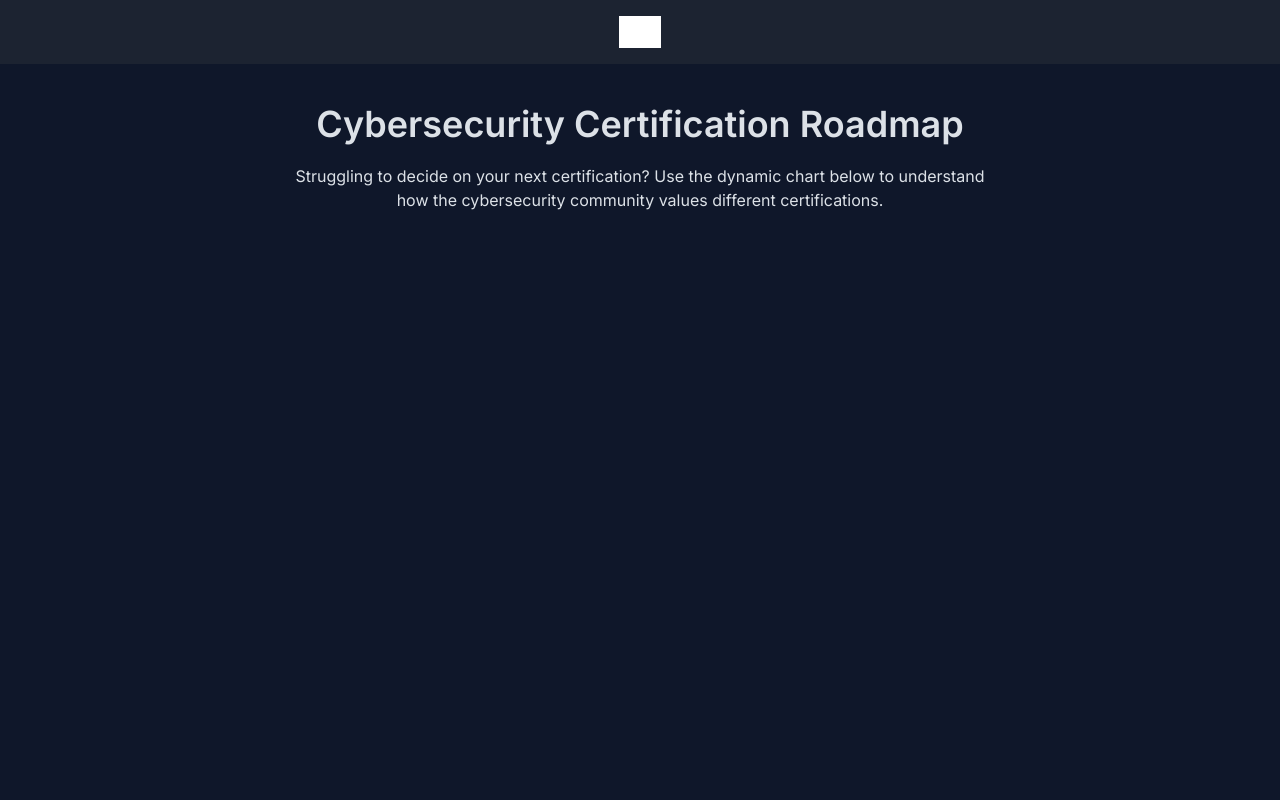
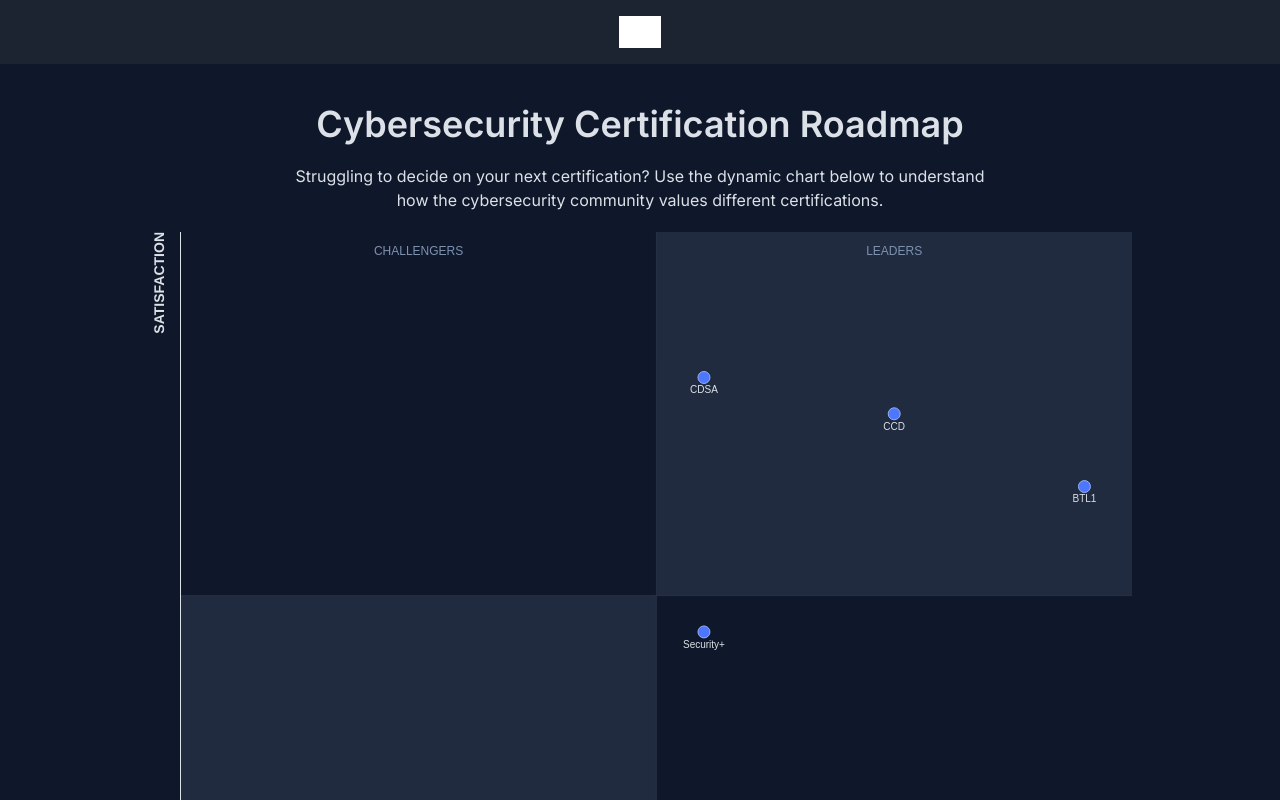
Before and after one commit to ehabhosam/cyberdefenders-chart, a Next.js app: page / in a window 1280 px wide. Shown: the top 800 px of the page. Built offline with nearby package versions, Linux system fonts and the light colour scheme; grey boxes are pictures that could not be loaded.

Commit message:
feat: initial chart ui component based on react-chartjs-2

```diff
--- a/eslint.config.mjs
+++ b/eslint.config.mjs
@@ -5,6 +5,11 @@ import nextTs from "eslint-config-next/typescript";
 const eslintConfig = defineConfig([
   ...nextVitals,
   ...nextTs,
+  {
+    rules: {
+      "@typescript-eslint/no-explicit-any": "off",
+    },
+  },
   // Override default ignores of eslint-config-next.
   globalIgnores([
     // Default ignores of eslint-config-next:
--- a/package.json
+++ b/package.json
@@ -11,11 +11,13 @@
   "dependencies": {
     "@hugeicons/core-free-icons": "^4.0.0",
     "@hugeicons/react": "^1.1.6",
+    "chart.js": "^4.5.1",
     "class-variance-authority": "^0.7.1",
     "clsx": "^2.1.1",
     "next": "16.2.1",
     "radix-ui": "^1.4.3",
     "react": "19.2.4",
+    "react-chartjs-2": "^5.3.1",
     "react-dom": "19.2.4",
     "shadcn": "^4.1.0",
     "tailwind-merge": "^3.5.0",
--- a/src/app/page.tsx
+++ b/src/app/page.tsx
@@ -1,9 +1,26 @@
 import { HeroTitle } from "@/components/hero-title";
+import { Chart } from "@/components/ui/chart";
 
 export default function Home() {
+  const chartData = [
+    { x: 75, y: 75, label: "CCD" },
+    { x: 55, y: 80, label: "CDSA" },
+    { x: 95, y: 65, label: "BTL1" },
+    { x: 55, y: 45, label: "Security+" },
+    // ... insert your real data here
+  ];
   return (
     <main className="flex-1 py-10">
       <HeroTitle />
+      <div className="max-w-5xl mx-auto">
+        <Chart
+          data={chartData}
+          xMax={100}
+          yMax={100}
+          xLabel="MARKET PRESENCE"
+          yLabel="SATISFACTION"
+        />
+      </div>
     </main>
   );
 }
--- /dev/null
+++ b/src/components/ui/chart.tsx
@@ -0,0 +1,238 @@
+"use client";
+
+import { useMemo } from "react";
+import {
+  Chart as ChartJS,
+  LinearScale,
+  PointElement,
+  LineElement,
+  Tooltip,
+  Legend,
+  ChartOptions,
+  Plugin,
+} from "chart.js";
+import { Scatter } from "react-chartjs-2";
+import { cn } from "@/lib/utils";
+
+// register necessary components for chart.js v3 and above
+// as it uses tree shaking and doesn't include everything by default
+ChartJS.register(LinearScale, PointElement, LineElement, Tooltip, Legend);
+
+export interface ChartDataPoint {
+  x: number;
+  y: number;
+  label: string;
+}
+
+export interface ScatterChartProps {
+  data: ChartDataPoint[];
+  className?: string;
+  xLabel?: string;
+  yLabel?: string;
+  xMax?: number;
+  yMax?: number;
+}
+
+const quadrantPlugin: Plugin<"scatter"> = {
+  id: "quadrants", // unique indentifier for the plugin
+  // custom lifecycle method that runs before data points are drawn
+  // used to draw the quadrant lines and labels on the chart
+  beforeDraw(chart) {
+    const { ctx, chartArea } = chart;
+    if (!chartArea) return;
+
+    const { left, top, right, bottom, width, height } = chartArea;
+    const midX = left + width / 2;
+    const midY = top + height / 2;
+
+    ctx.save();
+
+    // Draw quadrant backgrounds
+    ctx.fillStyle = "rgba(51, 65, 85, 0.5)";
+    // Top-Right (LEADERS)
+    ctx.fillRect(midX, top, width / 2, height / 2);
+    // Bottom-Left (NICHE PLAYERS)
+    ctx.fillRect(left, midY, width / 2, height / 2);
+
+    // Draw quadrant dividing lines
+    ctx.beginPath();
+    ctx.lineWidth = 1;
+    ctx.strokeStyle = "rgba(51, 65, 85, 0.5)"; // Tailwind slate-700 with opacity
+
+    // Vertical line
+    ctx.moveTo(midX, top);
+    ctx.lineTo(midX, bottom);
+    // Horizontal line
+    ctx.moveTo(left, midY);
+    ctx.lineTo(right, midY);
+    ctx.stroke();
+
+    // Draw quadrant labels
+    ctx.font = "12px sans-serif";
+    ctx.fillStyle = "#7e92af"; // var(--muted-foreground)
+    ctx.textAlign = "center";
+    ctx.textBaseline = "middle";
+
+    const labelPadding = 20;
+
+    // CHALLENGERS (Top-Left)
+    ctx.fillText("CHALLENGERS", left + width / 4, top + labelPadding);
+    // LEADERS (Top-Right)
+    ctx.fillText("LEADERS", left + (width * 3) / 4, top + labelPadding);
+    // NICHE PLAYERS (Bottom-Left)
+    ctx.fillText("NICHE PLAYERS", left + width / 4, bottom - labelPadding);
+    // VISIONARIES (Bottom-Right)
+    ctx.fillText("VISIONARIES", left + (width * 3) / 4, bottom - labelPadding);
+
+    ctx.restore();
+  },
+};
+
+const pointLabelsPlugin: Plugin<"scatter"> = {
+  id: "pointLabels",
+  // custom lifecycle method that runs after data points are drawn
+  // used to draw labels next to each data point on the chart
+  afterDatasetsDraw(chart) {
+    const { ctx } = chart;
+    chart.data.datasets.forEach((dataset, i) => {
+      const meta = chart.getDatasetMeta(i);
+      if (!meta.hidden) {
+        meta.data.forEach((element: any, index) => {
+          const dataPoint = dataset.data[index] as any;
+          if (dataPoint && dataPoint.label) {
+            ctx.fillStyle = "#dce1e7"; // var(--foreground)
+            ctx.font = "10px sans-serif";
+            ctx.textAlign = "center";
+            ctx.textBaseline = "top";
+
+            const position = element.tooltipPosition();
+            ctx.fillText(dataPoint.label, position.x, position.y + 8);
+          }
+        });
+      }
+    });
+  },
+};
+
+export function Chart({
+  data,
+  className,
+  xLabel = "MARKET PRESENCE",
+  yLabel = "SATISFACTION",
+  xMax = 100,
+  yMax = 100,
+}: ScatterChartProps) {
+  // chartData & options are memoized to prevent unnecessary re-renders and improve performance.
+  // as the chart can be complex and re-rendering can be expensive, especially with plugins and custom options.
+
+  const chartData = useMemo(() => {
+    return {
+      datasets: [
+        {
+          label: "Entities",
+          data: data,
+          backgroundColor: "#4d77ff", // var(--primary)
+          borderColor: "#99aff5",
+          borderWidth: 1,
+          pointRadius: 6,
+          pointHoverRadius: 8,
+        },
+      ],
+    };
+  }, [data]);
+
+  const options: ChartOptions<"scatter"> = useMemo(() => {
+    return {
+      responsive: true,
+      maintainAspectRatio: false,
+      layout: {
+        padding: {
+          top: 20,
+          right: 20,
+          bottom: 20,
+          left: 20,
+        },
+      },
+      plugins: {
+        legend: {
+          display: false,
+        },
+        tooltip: {
+          callbacks: {
+            label: (context) => {
+              const point = context.raw as ChartDataPoint;
+              return `${point.label}: (${point.x}, ${point.y})`;
+            },
+          },
+          backgroundColor: "#1e293b", // var(--card)
+          titleColor: "#dce1e7", // var(--foreground)
+          bodyColor: "#dce1e7",
+          borderColor: "#334155", // var(--border)
+          borderWidth: 1,
+        },
+      },
+      scales: {
+        x: {
+          type: "linear",
+          position: "bottom",
+          min: 0,
+          max: xMax,
+          title: {
+            display: !!xLabel,
+            text: xLabel,
+            color: "#dce1e7",
+            font: {
+              size: 14,
+              weight: "bold",
+            },
+            align: "start",
+          },
+          grid: {
+            display: false,
+          },
+          border: {
+            color: "#dce1e7",
+          },
+          ticks: {
+            display: false,
+          },
+        },
+        y: {
+          type: "linear",
+          position: "left",
+          min: 0,
+          max: yMax,
+          title: {
+            display: !!yLabel,
+            text: yLabel,
+            color: "#dce1e7",
+            font: {
+              size: 14,
+              weight: "bold",
+            },
+            align: "end",
+          },
+          grid: {
+            display: false,
+          },
+          border: {
+            color: "#dce1e7",
+          },
+          ticks: {
+            display: false,
+          },
+        },
+      },
+    };
+  }, [xLabel, yLabel, xMax, yMax]);
+
+  return (
+    <div className={cn("relative w-full h-200 bg-background", className)}>
+      <Scatter
+        data={chartData}
+        options={options}
+        plugins={[quadrantPlugin, pointLabelsPlugin]}
+      />
+    </div>
+  );
+}
--- a/src/lib/api/certifications.ts
+++ b/src/lib/api/certifications.ts
@@ -1,9 +1,11 @@
+import certificationsData from "../../data/certifications.json";
+
 import { mockApiWrapper } from "./index";
-import certificationsData from "../../data/certifications.json";
+
 import { CertificationsApiSuccessResponse } from "../types/api";
 import { Certification } from "../types/data";
 
-// fetch cerfiications data, returns
+// fetch cerfiications data, returns a promise that resolves to CertificationsApiSuccessResponse
 export function getCertifications(): Promise<CertificationsApiSuccessResponse> {
   return mockApiWrapper(() => ({
     status: "success",
```
Also changed, not shown: 1 other file (tests, documents, lock files or other folders).
